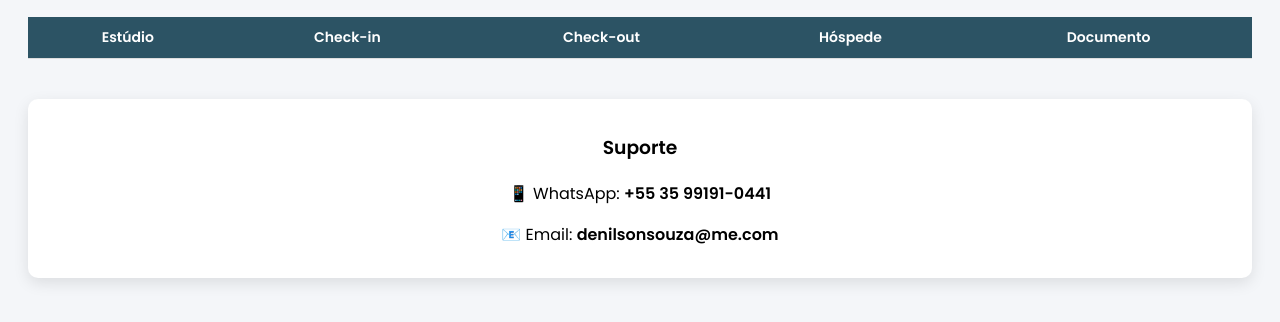
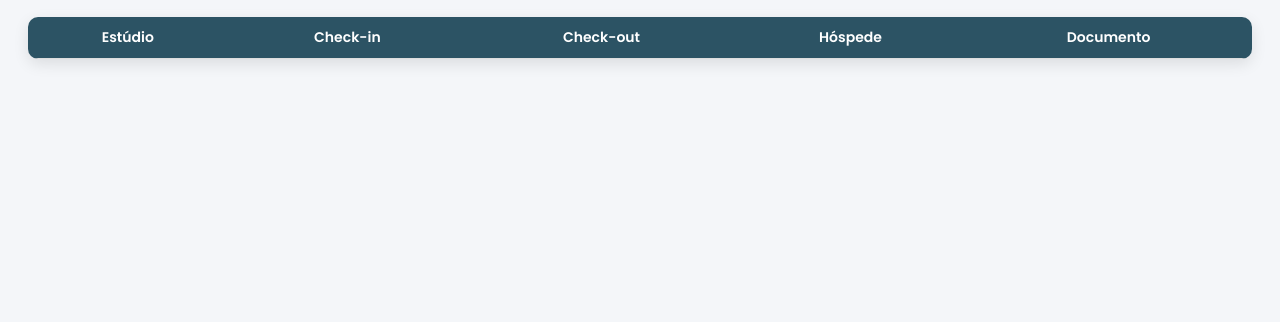
Before and after one commit to RosaeSouza/checkin-rosa-souza, a website: page public/admin.html in a window 1280 px wide. Shown: the part 126-448 px from the top of the page. Drawn offline with Linux system fonts and the light colour scheme; no server answers.

Commit message:
admin definitivo download pdf

```diff
--- a/public/admin.html
+++ b/public/admin.html
@@ -24,6 +24,10 @@ h1{
 table{
   width:100%;
   border-collapse:collapse;
+  background:white;
+  border-radius:10px;
+  overflow:hidden;
+  box-shadow:0 5px 15px rgba(0,0,0,0.1);
 }
 th, td{
   padding:10px;
@@ -45,14 +49,6 @@ button{
   background:#1abc9c;
   color:white;
 }
-.contato{
-  margin-top:40px;
-  padding:15px;
-  background:white;
-  border-radius:10px;
-  text-align:center;
-  box-shadow:0 5px 15px rgba(0,0,0,0.1);
-}
 </style>
 </head>
 
@@ -73,12 +69,6 @@ button{
 </thead>
 <tbody id="tabelaBody"></tbody>
 </table>
-
-<div class="contato">
-<h3>Suporte</h3>
-<p>📱 WhatsApp: <strong>+55 35 99191-0441</strong></p>
-<p>📧 Email: <strong>denilsonsouza@me.com</strong></p>
-</div>
 
 <script>
 
@@ -102,8 +92,8 @@ fetch("/admin")
         <td>
           ${
             hospede.documentoUrl
-            ? `<a href="${hospede.documentoUrl}" target="_blank">
-                 <button class="ver-btn">Ver Documento</button>
+            ? `<a href="${hospede.documentoUrl}" download>
+                 <button class="ver-btn">Baixar Documento</button>
                </a>`
             : "Não enviado"
           }
@@ -116,6 +106,10 @@ fetch("/admin")
 
   });
 
+})
+.catch(err=>{
+  console.error("Erro ao carregar admin:", err);
+  alert("Erro ao carregar dados.");
 });
 
 </script>
```
